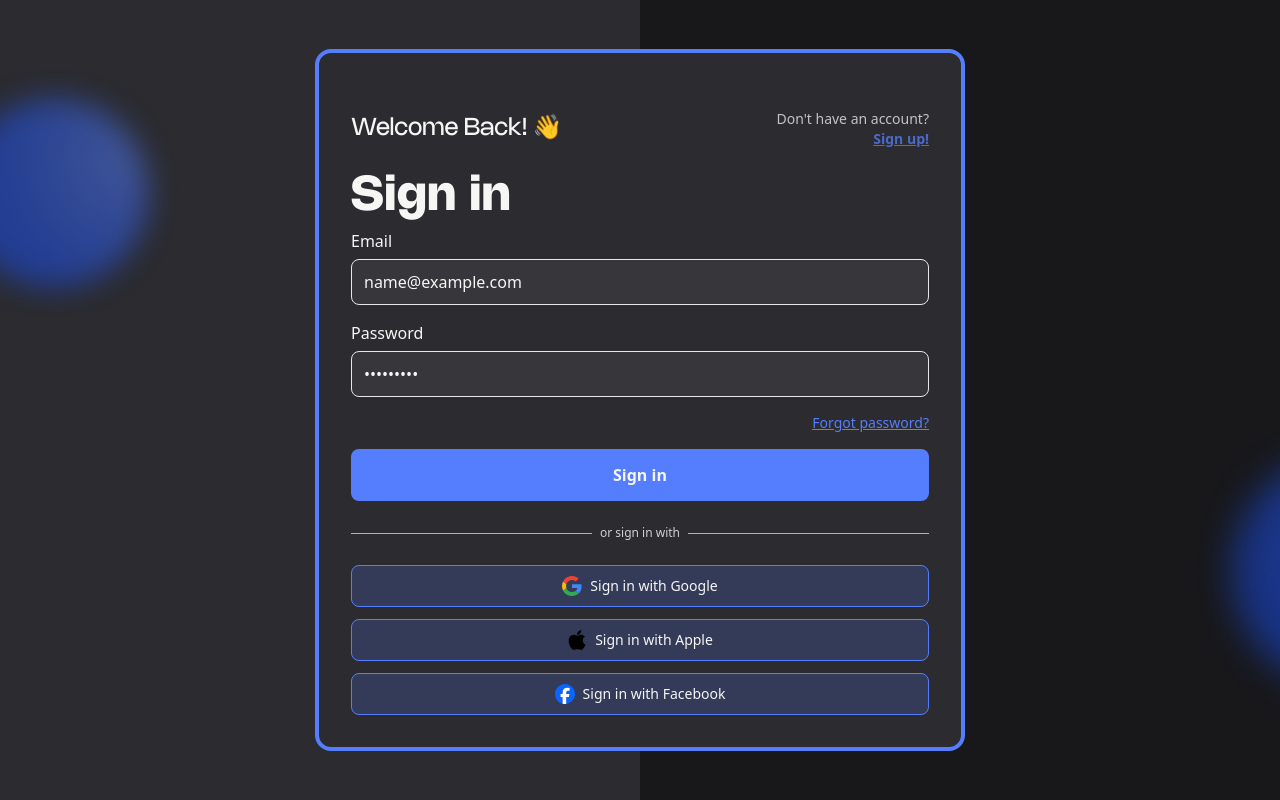
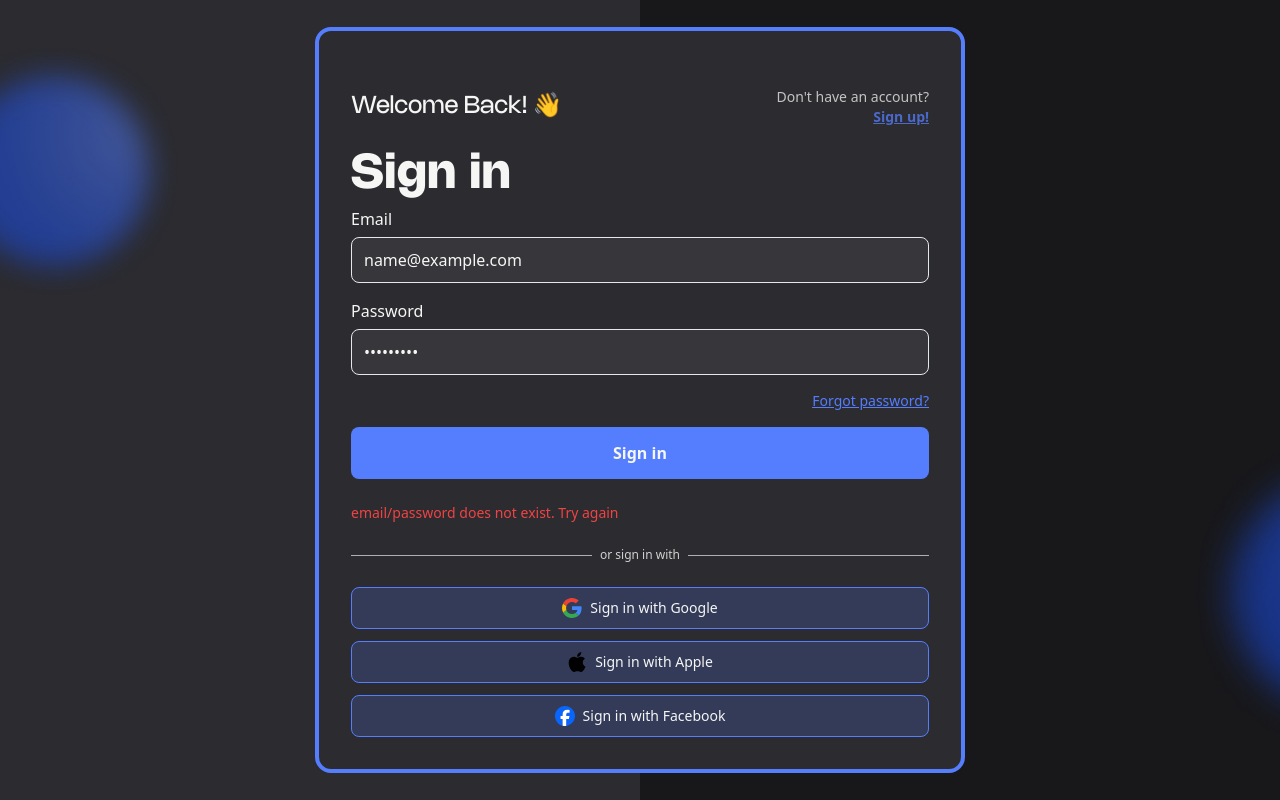
Before and after one commit to Stijn-Houwelijckx/obsense-dashboard-leen, a React (Vite) app: page /signin in a window 1280 px wide. Both pictures are taken after typing "name@example.com", "Sample123" into the empty fields and a click on the button "Sign in". Built offline with nearby package versions, Linux system fonts and the light colour scheme; no server answers; the HTML template or start-up script is replaced by a standard one.

Commit message:
feat: add error message when password or email is not correct

```diff
--- a/src/pages/SignIn.tsx
+++ b/src/pages/SignIn.tsx
@@ -188,13 +188,13 @@ const SignIn = () => {
               type="submit"
               onClick={handleSubmit(onSubmit)}
             />
-            {signInError &&
-              !isEmailError(signInError) &&
-              !isPasswordError(signInError) && (
-                <p className="text-red-500 text-sm pt-2">
-                  {signInError.data.message}
-                </p>
-              )}
+            {signInError && (
+              // !isEmailError(signInError) &&
+              // !isPasswordError(signInError) && (
+              <p className="text-red-500 text-sm pt-2">
+                {signInError.data.message}
+              </p>
+            )}
           </form>
 
           <div className="flex items-center py-6">
```
